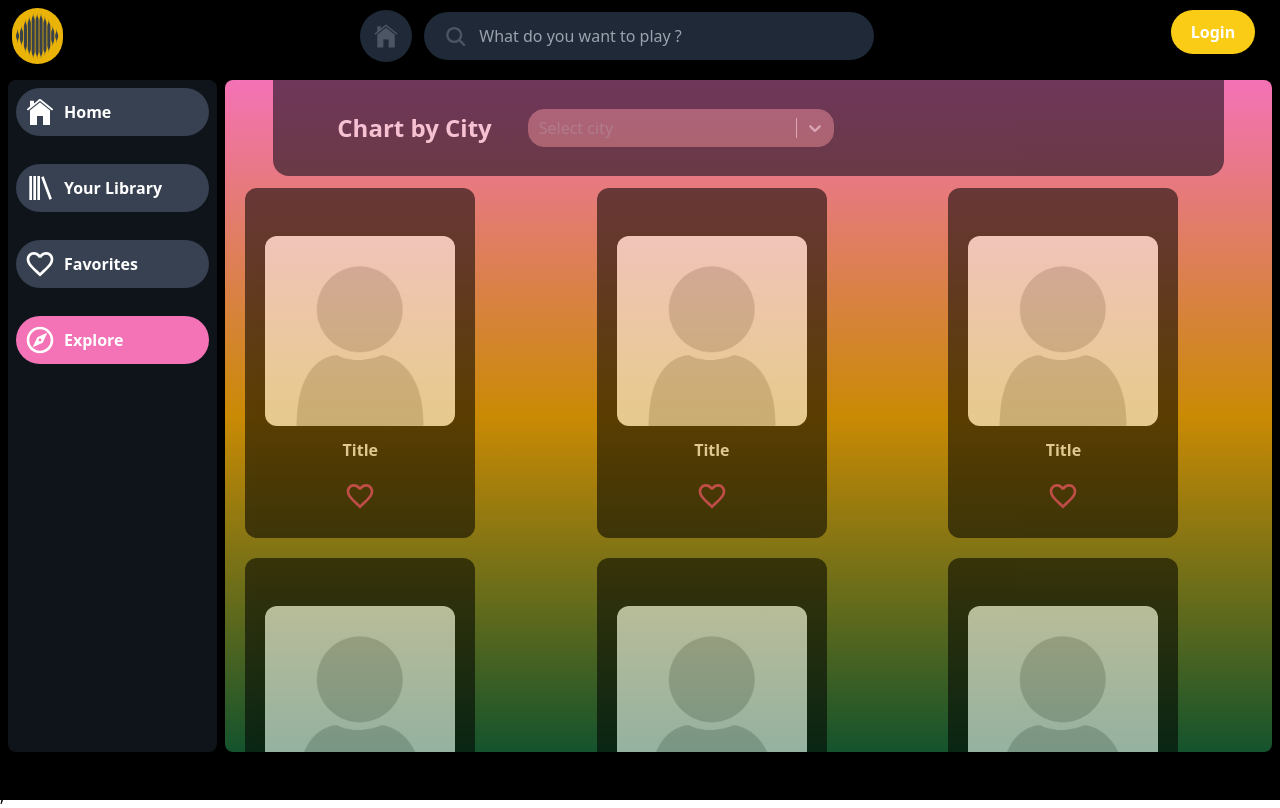
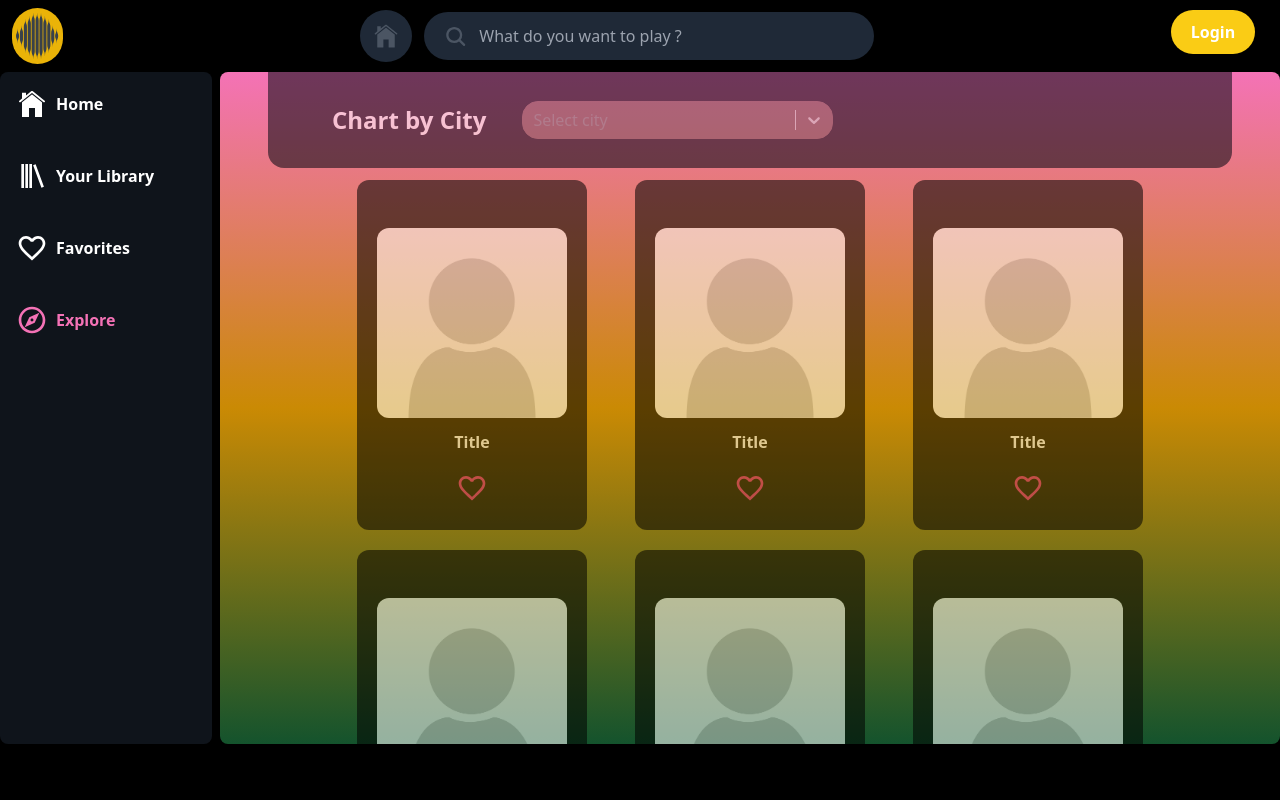
Before and after one commit to oykuky/Music-App, a Next.js app: page /explore in a window 1280 px wide. Built offline with nearby package versions, Linux system fonts and the light colour scheme; no server answers.

Commit message:
redux toolkit installed

```diff
--- a/package.json
+++ b/package.json
@@ -10,6 +10,7 @@
   },
   "dependencies": {
     "@react-oauth/google": "^0.12.1",
+    "@reduxjs/toolkit": "^2.2.7",
     "axios": "^1.7.7",
     "dotenv": "^16.4.5",
     "mongoose": "^8.0.0",
@@ -18,6 +19,7 @@
     "react": "^18",
     "react-dom": "^18",
     "react-icons": "^5.3.0",
+    "react-redux": "^9.1.2",
     "react-select": "^5.8.0"
   },
   "devDependencies": {
--- a/src/components/AppWrapper.jsx
+++ b/src/components/AppWrapper.jsx
@@ -15,7 +15,7 @@ const AppWrapper = ({ children }) => {
       <SessionProvider>
         <GoogleOAuthProvider clientId={process.env.NEXT_PUBLIC_GOOGLE_CLIENT_ID}>
           {!isAuthPage && <Navbar />}
-          <div className="flex flex-cols h-full space-x-2 p-2">
+          <div className="flex flex-cols h-full space-x-2">
             {!isAuthPage && <Sidebar />}
             <div className="w-full h-[calc(100vh-8rem)] rounded-lg">
               {children}
--- a/src/components/Sidebar.jsx
+++ b/src/components/Sidebar.jsx
@@ -11,26 +11,26 @@ function Sidebar() {
   const router = useRouter();
   const isActive = (pathname) => router.pathname === pathname;
   return(
-   <div className="bg-gray-800 bg-opacity-50 h-full w-1/5 rounded-lg text-white font-semibold gap-3 flex flex-col">
+   <div className="bg-gray-800 bg-opacity-50 h-full w-1/5 rounded-lg text-white font-semibold gap-2 flex flex-col">
       <Link href="/"
-         className={`flex flex-row gap-2 items-center ${isActive("/") ? "bg-pink-400" : "bg-gray-700"}
-         hover:bg-pink-400 rounded-full p-2 m-2`}>
-        <IoIosHome className="h-8 w-8"/>
+         className={`flex flex-row gap-2 items-center  ${isActive("/") ? "text-pink-400" : "text-white"}
+         rounded-full p-2 m-2`}>
+        <IoIosHome className='h-8 w-8'/>
         <h3>Home</h3>
       </Link>
-      <Link href="" className={`flex flex-row gap-2 items-center ${isActive("") ? "bg-pink-400" : "bg-gray-700"}
-         hover:bg-pink-400 rounded-full p-2 m-2`}>
-        <BiLibrary className="h-8 w-8"/>
+      <Link href=""className={`flex flex-row gap-2 items-center  ${isActive("") ? "text-pink-400" : "text-white"}
+        rounded-full p-2 m-2`}>
+        <BiLibrary  className='h-8 w-8' />
         <h3>Your Library</h3>
       </Link>
-      <Link href="/favorites" className={`flex flex-row gap-2 items-center ${isActive("/favorites") ? "bg-pink-400" : "bg-gray-700"}
-         hover:bg-pink-400 rounded-full p-2 m-2`}>
-        <MdFavoriteBorder className="h-8 w-8"/>
+      <Link href="/favorites"  className={`flex flex-row gap-2 items-center  ${isActive("/favorites") ? "text-pink-400" : "text-white"}
+        rounded-full p-2 m-2`}>
+        <MdFavoriteBorder  className='h-8 w-8' />
         <h3>Favorites</h3>
       </Link>
-      <Link href="/explore" className={`flex flex-row gap-2 items-center ${isActive("/explore") ? "bg-pink-400" : "bg-gray-700"}
-         hover:bg-pink-400 rounded-full p-2 m-2`}>
-        <MdOutlineExplore className="h-8 w-8" />
+      <Link href="/explore" className={`flex flex-row gap-2 items-center  ${isActive("/explore") ? "text-pink-400" : "text-white"}
+        rounded-full p-2 m-2`}>
+        <MdOutlineExplore  className='h-8 w-8' />
         <h3>Explore</h3>
       </Link>
   </div>
--- a/src/pages/_app.js
+++ b/src/pages/_app.js
@@ -1,9 +1,10 @@
 import AppWrapper from "@/components/AppWrapper";
+import { store } from "@/redux/app/store";
 import "@/styles/globals.css";
 
 export default function App({ Component, pageProps }) {
   return (
-    <AppWrapper>
+    <AppWrapper store={store}>
       <Component {...pageProps} />
     </AppWrapper>
   );
--- a/src/pages/explore/index.jsx
+++ b/src/pages/explore/index.jsx
@@ -22,7 +22,7 @@ function Explore() {
     }),
   };
   return (
-    <div className="w-full h-full bg-gradient-to-t from-green-900 via-yellow-600 to-pink-400 bg-opacity-50 rounded-lg overflow-hidden">
+    <div className="w-full h-full bg-gradient-to-t from-green-900 via-yellow-600 to-pink-400 bg-opacity-50 rounded-lg overflow-y-auto">
       <div className='rounded-b-2xl mx-12 mb-33 px-4 h-24 flex items-center gap-9 bg-gray-950 opacity-55'>
           <h3 className='text-white font-semibold text-[24px] ml-12'>Chart by City</h3>
           <Select
@@ -34,7 +34,13 @@ function Explore() {
           placeholder="Select city"
         />
       </div>
-      <div className='grid grid-cols-3 gap-2'>
+      <div className='flex-wrap flex justify-center gap-2'>
+      <SongCard/>
+      <SongCard/>
+      <SongCard/>
+      <SongCard/>
+      <SongCard/>
+      <SongCard/>
       <SongCard/>
       <SongCard/>
       <SongCard/>
--- /dev/null
+++ b/src/redux/app/store.js
@@ -0,0 +1,5 @@
+import { configureStore } from '@reduxjs/toolkit'
+
+export const store = configureStore({
+  reducer: {},
+})
--- a/src/styles/globals.css
+++ b/src/styles/globals.css
@@ -1,3 +1,40 @@
 @tailwind base;
 @tailwind components;
 @tailwind utilities;
+
+/* Firefox (uncomment to work in Firefox, although other properties will not work!)  */
+/** {
+  scrollbar-width: thin;
+  scrollbar-color: #000000 #EBEAE2;
+}*/
+
+/* Chrome, Edge and Safari */
+*::-webkit-scrollbar {
+    height: 9px;
+    width: 9px;
+  }
+  *::-webkit-scrollbar-track {
+    border-radius: 5px;
+    background-color: transparent;
+  }
+
+  *::-webkit-scrollbar-track:hover {
+    background-color: transparent;
+  }
+
+  *::-webkit-scrollbar-track:active {
+    background-color: transparent;
+  }
+
+  *::-webkit-scrollbar-thumb {
+    border-radius: 5px;
+    background-color: #000000;
+  }
+
+  *::-webkit-scrollbar-thumb:hover {
+    background-color: #000000;
+  }
+
+  *::-webkit-scrollbar-thumb:active {
+    background-color: #4C7E3A;
+  }
```
Also changed, not shown: 1 other file (tests, documents, lock files or other folders).
